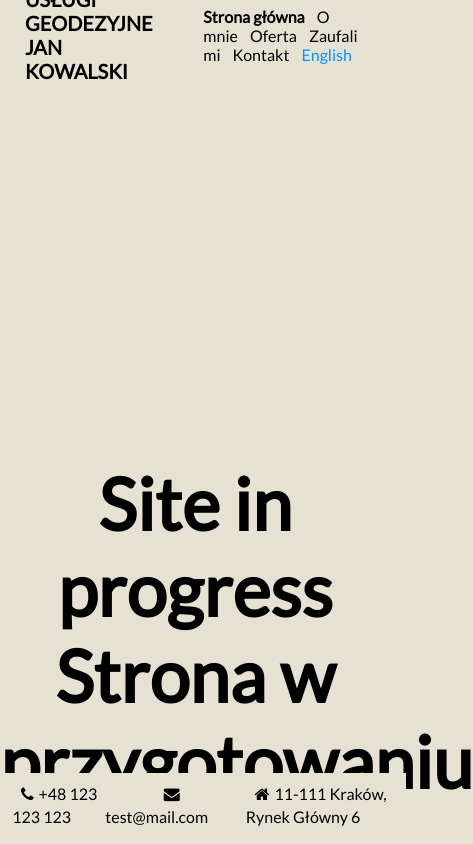
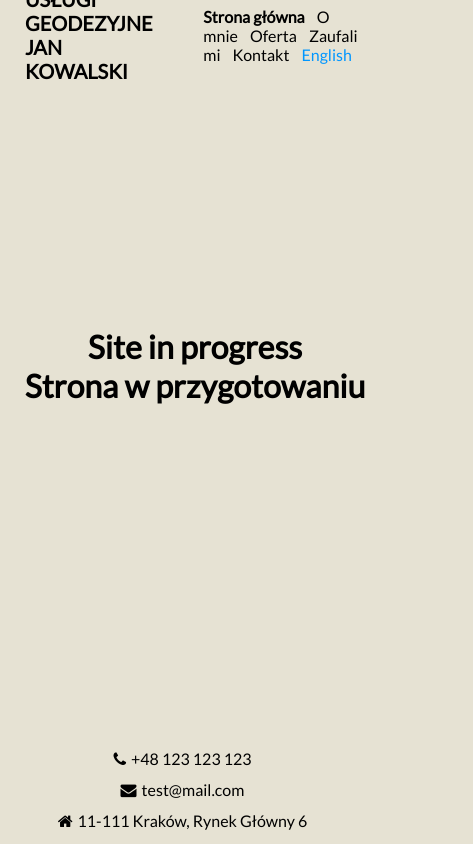
Before and after one commit to jawnior/reactLandingPage, a React (Create React App) app: page / in a window 390 px wide. Shown: the whole page, 473 px wide, since content can reach past the window. Built offline with nearby package versions, Linux system fonts and the light colour scheme.

Commit message:
RWD updates

```diff
--- a/src/components/Home/Home.css
+++ b/src/components/Home/Home.css
@@ -3,6 +3,7 @@
     position: relative;
     top: 400px;
     text-align: center;
+    width: 100%;
 }
 
 @media screen and (min-width: 1024px) and (max-width: 1440px){
@@ -10,3 +11,10 @@
         top: 150px;
     }
 }
+
+@media screen and (max-width: 768px) {
+    .text {
+        top: 300px;
+        font-size: 32px;
+    }
+}
--- a/src/components/aboutMe/AboutMe.css
+++ b/src/components/aboutMe/AboutMe.css
@@ -53,11 +53,13 @@
         height: 500px;
         /* animation-name: opacity-about-me-mobile;
         animation-duration: 2s; */
+        flex-direction: column;
+        top: 100px;
     }
 
     /* @keyframes opacity-about-me-mobile {
-        from {opacity: 0;}
-        to {opacity: 1;}
+        from {opacity: 0; top: 0}
+        to {opacity: 1; top: 100px}
     } */
 
     .text-container {
--- a/src/components/footer/Footer.css
+++ b/src/components/footer/Footer.css
@@ -4,7 +4,6 @@
     bottom: 0;
     left: 0;
     right: 0;
-    padding: 8px;
     text-align: center;
     width: 100%;
   }
@@ -34,3 +33,15 @@
     color: black;
     margin-right: 30px;
 }
+
+@media screen and (max-width: 400px) {
+    .contact-container {
+        display: flex;
+        flex-direction: column;
+    }
+
+    .phone,
+    .email {
+        margin-bottom: 5px;
+    }
+}
--- a/src/components/menu/Menu.css
+++ b/src/components/menu/Menu.css
@@ -47,6 +47,8 @@
 @media only screen and (max-width: 1024px) {
     #menu {
         height: 500px;
+        flex-direction: column;
+        top: 100px;
     }
 
     .text-container1 {
```
